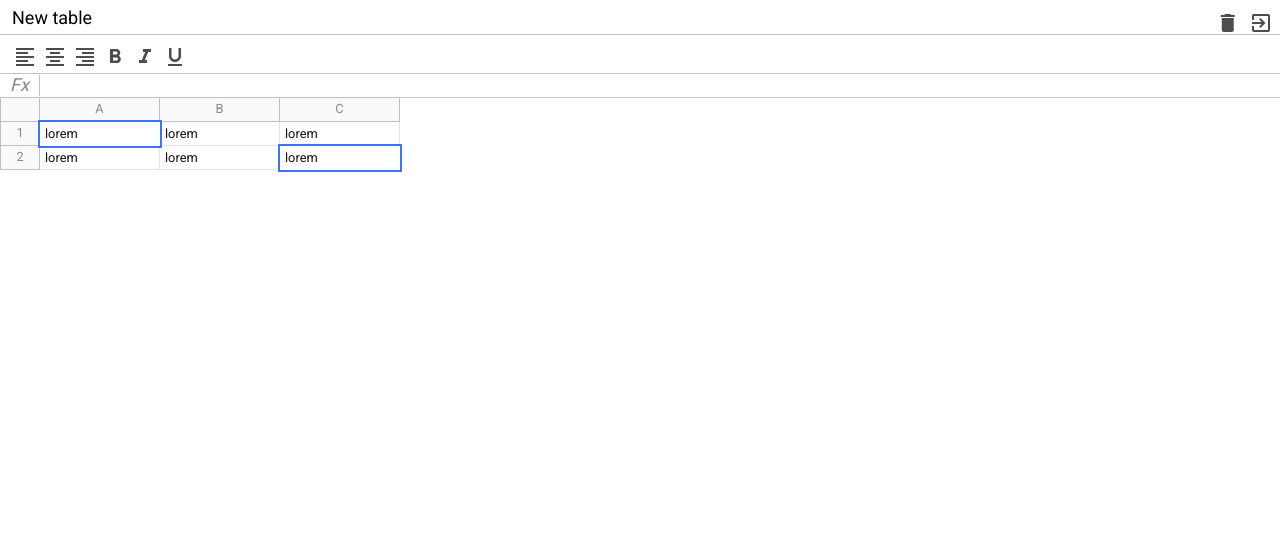
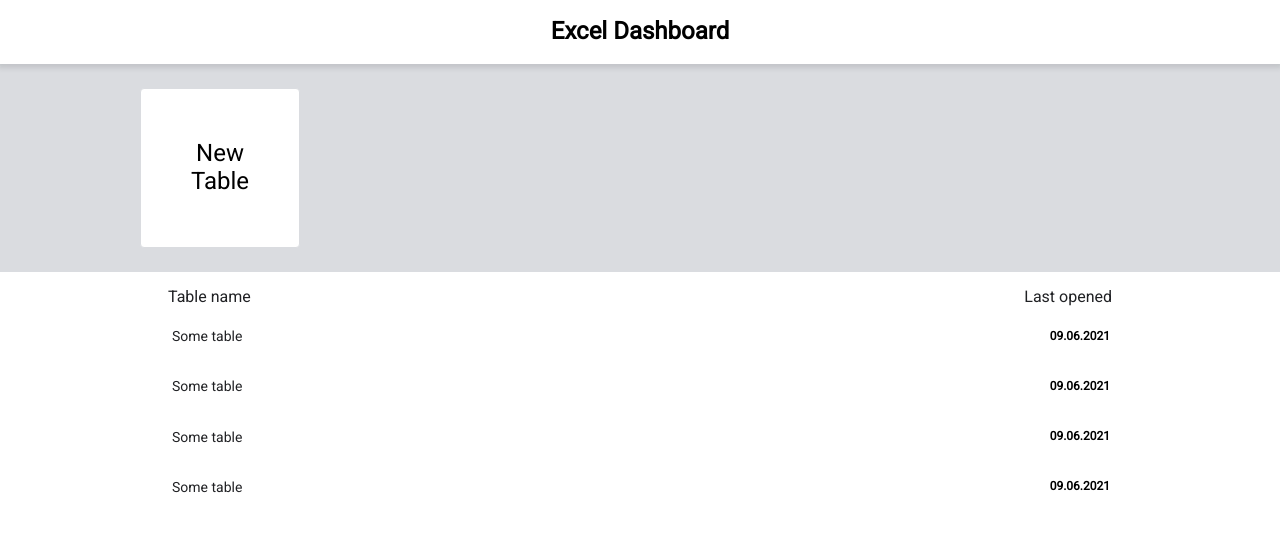
Before and after one commit to Madi-S/JS-Excel-Course, a website built with webpack: page src/index.html in a window 1280 px wide. Built offline with nearby package versions, Linux system fonts and the light colour scheme.

Commit message:
main page html and styles added

```diff
--- a/src/index.html
+++ b/src/index.html
@@ -16,119 +16,52 @@
 
 <body>
 
-    <div id="app" class="container">
-        <div class="excel">
+    <div id="app">
 
-            <div class="excel__header">
+        <div class="db">
 
-                <input type="text" value="New table" class="input" />
+            <div class="db__header">
+                <h1>Excel Dashboard</h1>
+            </div>
 
-                <div>
-                    <div class="button">
-                        <span class="material-icons">
-                            delete
-                        </span>
-                    </div>
-
-                    <div class="button">
-                        <span class="material-icons">
-                            exit_to_app
-                        </span>
-                    </div>
+            <div class="db__new">
+                <div class="db__view">
+                    <a href="#" class="db__create">
+                        New <br /> Table
+                    </a>
                 </div>
             </div>
 
-            <div class="excel__toolbar">
-                <div class="button">
-                    <span class="material-icons">
-                        format_align_left
-                    </span>
+            <div class="db__table db__view">
+
+                <div class="db__list-header">
+                    <span>Table name</span>
+                    <span>Last opened</span>
                 </div>
 
-                <div class="button">
-                    <span class="material-icons">
-                        format_align_center
-                    </span>
-                </div>
-
-                <div class="button">
-                    <span class="material-icons">
-                        format_align_right
-                    </span>
-                </div>
-
-                <div class="button">
-                    <span class="material-icons">
-                        format_bold
-                    </span>
-                </div>
-
-                <div class="button">
-                    <span class="material-icons">
-                        format_italic
-                    </span>
-                </div>
-
-                <div class="button">
-                    <span class="material-icons">
-                        format_underlined
-                    </span>
-                </div>
-            </div>
-
-            <div class="excel__formula">
-                <div class="info">Fx</div>
-                <div class="input" contenteditable spellcheck="false"></div>
-            </div>
-
-            <div class="excel__table">
-
-                <div class="row">
-                    <div class="row-info">
-
-                    </div>
-
-                    <div class="row-data">
-                        <div class="column">
-                            A
-                        </div>
-                        <div class="column">
-                            B
-                        </div>
-                        <div class="column">
-                            C
-                        </div>
-                    </div>
-                </div>
-
-                <div class="row">
-                    <div class="row-info">
-                        1
-                    </div>
-
-                    <div class="row-data">
-                        <div class="cell selected" contenteditable spellcheck="false">lorem</div>
-                        <div class="cell" contenteditable spellcheck="false">lorem</div>
-                        <div class="cell" contenteditable spellcheck="false">lorem</div>
-                    </div>
-                </div>
-
-                <div class="row">
-                    <div class="row-info">
-                        2
-                    </div>
-
-                    <div class="row-data">
-                        <div class="cell" contenteditable spellcheck="false">lorem</div>
-                        <div class="cell" contenteditable spellcheck="false">lorem</div>
-                        <div class="cell selected" contenteditable spellcheck="false">lorem</div>
-                    </div>
-                </div>
-
+                <ul class="db__list">
+                    <li class="db__record">
+                        <a href="#">Some table</a>
+                        <strong>09.06.2021</strong>
+                    </li>
+                    <li class="db__record">
+                        <a href="#">Some table</a>
+                        <strong>09.06.2021</strong>
+                    </li>
+                    <li class="db__record">
+                        <a href="#">Some table</a>
+                        <strong>09.06.2021</strong>
+                    </li>
+                    <li class="db__record">
+                        <a href="#">Some table</a>
+                        <strong>09.06.2021</strong>
+                    </li>
+                </ul>
 
             </div>
 
         </div>
+
     </div>
 
 </body>
--- a/src/scss/_mixins.scss
+++ b/src/scss/_mixins.scss
@@ -21,3 +21,9 @@
         cursor: pointer;
     }
 }
+
+@mixin clear-list() {
+    list-style: none;
+    margin: 0;
+    padding: 0;
+}
--- a/src/scss/_variables.scss
+++ b/src/scss/_variables.scss
@@ -4,4 +4,5 @@ $formula-height: 24px;
 $info-cell-width: 40px;
 $cell-width: 120px;
 $row-height: 24px;
+$db-header-height: 64px;
 $border-color: #c0c0c0;
--- /dev/null
+++ b/src/scss/dashboard.scss
@@ -0,0 +1,95 @@
+@import "variables";
+@import "mixins";
+
+.db {
+
+    &__header {
+        position: fixed;
+        left: 0;
+        right: 0;
+        top: 0;
+        height: $db-header-height;
+        display: flex;
+        align-items: center;
+        justify-content: center;
+        background: #fff;
+        box-shadow: 0 2px 5px 2px rgba(60, 64, 67, .15);
+        z-index: 999;
+    }
+
+    &__new {
+        margin-top: $db-header-height;
+        padding: 1.5rem;
+        background: #dadce0;
+    }
+
+    &__create {
+        width: 160px;
+        height: 160px;
+        background: #fff;
+        border-radius: 4px;
+        border: 1px solid #dadce0;
+        display: flex;
+        justify-content: center;
+        align-items: center;
+        text-decoration: none;
+        font-size: 1.5rem;
+        color: #000;
+        text-align: center;
+
+        &:hover {
+            cursor: pointer;
+            color: green;
+            border-color: green;
+        }
+    }
+
+    &__view {
+        max-width: 1000px;
+        margin: auto;
+
+    }
+
+    &__table {
+        padding: 1rem;
+    }
+
+    &__list-header {
+        display: flex;
+        justify-content: space-between;
+        color: #202124;
+        font-weight: 500;
+        font-size: 16px;
+        margin-bottom: 10px;
+        padding: 0 12px;
+    }
+
+    &__list {
+        @include clear-list;
+    }
+
+    &__record {
+        display: flex;
+        justify-content: space-between;
+        align-items: center;
+        padding: 12px 14px 12px 16px;
+        margin-bottom: 10px;
+
+        &:hover {
+            background: #e6f4ea;
+            border-radius: 25px;
+        }
+
+        a {
+            text-decoration: none;
+            cursor: pointer;
+            color: #202124;
+            font-size: 14px;
+
+            &:hover {
+                text-decoration: underline;
+            }
+        }
+    }
+
+}
--- a/src/scss/index.scss
+++ b/src/scss/index.scss
@@ -5,6 +5,7 @@
 @import "toolbar";
 @import "formula";
 @import "table";
+@import "dashboard";
 
 * {
     margin: 0;
```
Also changed, not shown: src/assets/excel.html (added, +208 -0 lines).
